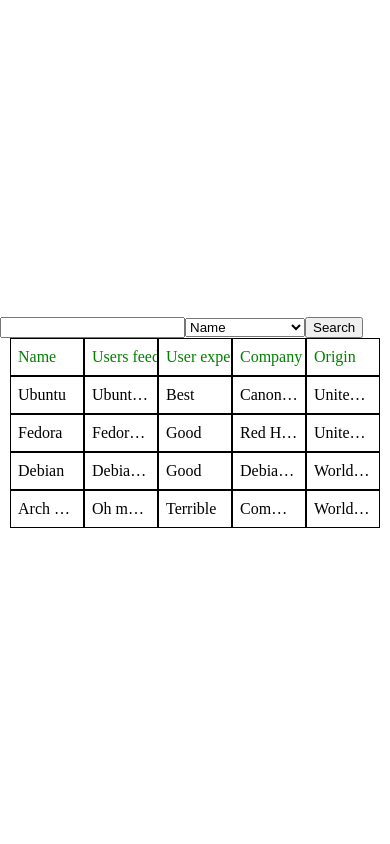
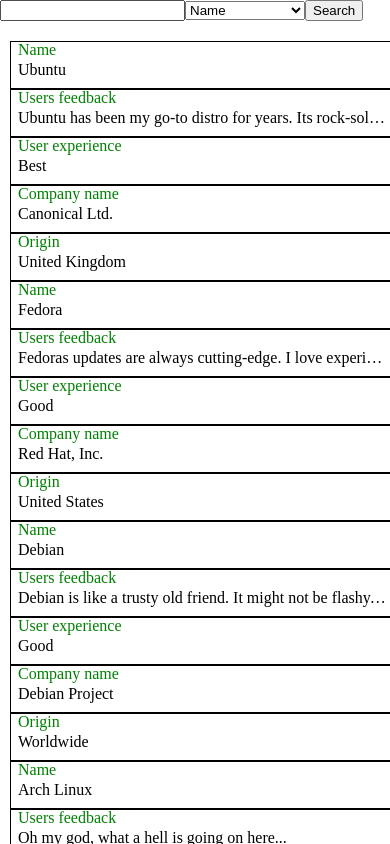
Before and after one commit to VitrivDolkom/shift-lab-autumn-2023, a React (Vite) app: page / in a window 390 px wide. Shown: the top 844 px of the page. Built offline with nearby package versions, Linux system fonts and the light colour scheme.

Commit message:
layout a little bit
transitions
header name appearance lower then 420px

```diff
--- a/src/App/App.tsx
+++ b/src/App/App.tsx
@@ -16,7 +16,6 @@
 
   const onSearchSubmit = (newSearch: SearchForm) => {
     setSearch(newSearch)
-    console.log(newSearch)
   }
 
   if (!distrosTable) return null
--- a/src/App/style.css
+++ b/src/App/style.css
@@ -5,17 +5,11 @@
   align-items: center;
   justify-content: center;
   overflow-y: hidden;
+  transition: all .3s linear;
 }
 
 .box {
   width: 100%;
-  padding: 0px 10px;
   max-width: 1600px;
   margin: 0 auto;
 }
-
-/* @media screen and (max-width: 420px) {
-  .box {
-    max-width: 1600px;
-  }
-} */
--- a/src/components/DistrosTable/DistrosTableRow.tsx
+++ b/src/components/DistrosTable/DistrosTableRow.tsx
@@ -13,9 +13,7 @@
   headers: DistrosTableHeader
 }
 
-export const DistrosTableRow = ({ row, isHeader, searchInfo, headers }: DistrosTableRowProps) => {
-  console.log(headers)
-  return (
+export const DistrosTableRow = ({ row, isHeader, searchInfo, headers }: DistrosTableRowProps) => (
   <div className={s.row}>
     {row.map((cell, index) => (
       <div
@@ -30,9 +28,9 @@
             cell.toLowerCase().indexOf(searchInfo.search.toLowerCase()) > -1
         })}
       >
+        <div className={s.cellHeader}>{headers[index]}</div>
         {cell}
       </div>
     ))}
   </div>
 )
-}
--- a/src/components/DistrosTable/style.module.css
+++ b/src/components/DistrosTable/style.module.css
@@ -1,4 +1,5 @@
 .table {
+  margin-top: 20px;
   display: flex;
   flex-direction: column;
   padding: 0 10px;
@@ -14,13 +15,22 @@
 }
 
 .cell {
+  position: relative;
   width: 100%;
   white-space: nowrap;
   overflow: hidden;
   text-overflow: ellipsis;
-
   padding: 10px 7px;
   border: 1px solid black;
+
+}
+
+.cellHeader {
+  color: green;
+  position: absolute;
+  top: 0;
+  opacity: 0;
+  transition: all .3s ease-in;
 }
 
 .cell:hover {
@@ -34,3 +44,27 @@
 .cell.active {
   background-color: red;
 }
+
+.cellHeader {
+  height: 0;
+}
+
+@media screen and (max-width: 420px) {
+  .cell.header {
+    height: 0;
+    padding: 0;
+    border: none;
+  }
+
+  .row {
+    flex-direction: column;
+  }
+
+  .cell {
+    padding-top: 20px;
+  }
+
+  .cellHeader {
+    opacity: 1;
+  }
+}
```
Lines whose indentation alone changed are shown as unchanged.
